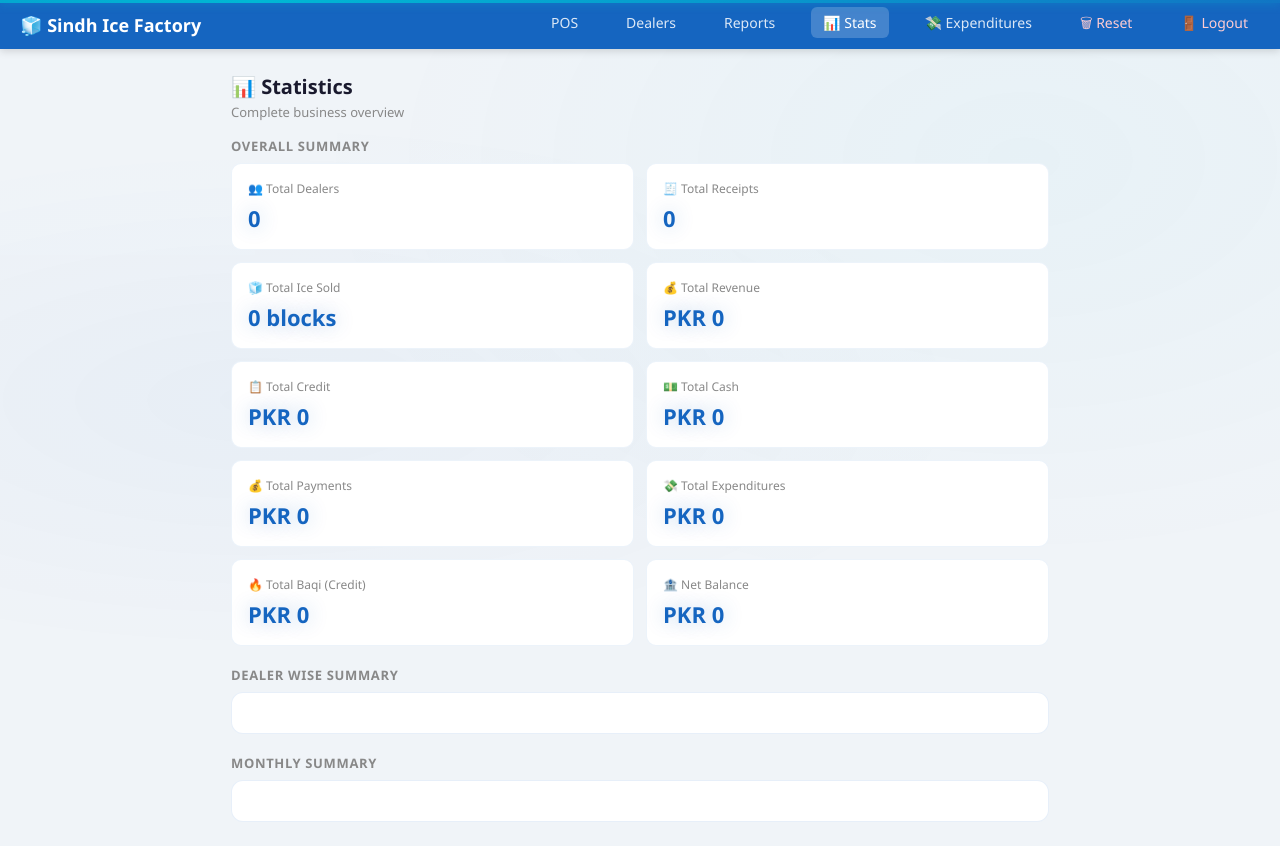
After one commit to huzaifabin5550/sindh-ice-factory, a Python web app: template templates/stats.html in a window 1280 px wide. The commit adds this page. Run offline with Jinja, Linux system fonts and the light colour scheme; the template is opened without the code that fills it, so the values that code supplies are empty.

Commit message:
stats page added

```diff
--- a/app.py
+++ b/app.py
@@ -72,6 +72,11 @@ def monthly():
 @login_required
 def expenditures():
     return render_template('expenditures.html')
+
+    @app.route('/stats')
+@login_required
+def stats():
+    return render_template('stats.html')
 
 @app.route('/reset', methods=['GET', 'POST'])
 @login_required
--- /dev/null
+++ b/static/js/stats.js
@@ -0,0 +1,175 @@
+// ========================================
+// SINDH ICE FACTORY - Stats Logic
+// ========================================
+
+window.onload = async function () {
+  await loadAllStats();
+};
+
+async function loadAllStats() {
+  const dealers = await DB.getDealers();
+  const txns = await fetch('/api/transactions').then(r => r.json());
+  const exps = await fetch('/api/expenditures').then(r => r.json());
+
+  // ── Overall Stats ──
+  const totalIce = txns
+    .filter(t => t.type === 'Credit' || t.type === 'Cash')
+    .reduce((sum, t) => sum + (t.qty || 0), 0);
+  const totalRevenue = txns
+    .filter(t => t.type === 'Credit' || t.type === 'Cash')
+    .reduce((sum, t) => sum + (t.total || 0), 0);
+  const totalCredit = txns
+    .filter(t => t.type === 'Credit')
+    .reduce((sum, t) => sum + (t.total || 0), 0);
+  const totalCash = txns
+    .filter(t => t.type === 'Cash')
+    .reduce((sum, t) => sum + (t.total || 0), 0);
+  const totalPayments = txns
+    .filter(t => t.type === 'Payment')
+    .reduce((sum, t) => sum + (t.total || 0), 0);
+  const totalExp = exps
+    .reduce((sum, e) => sum + (e.amount || 0), 0);
+  const totalBalances = dealers
+    .reduce((sum, d) => sum + (d.balance || 0), 0);
+  const netBalance = totalCash + totalPayments - totalExp;
+
+  document.getElementById('totalDealers').textContent = dealers.length;
+  document.getElementById('totalReceipts').textContent = txns.filter(t => t.type !== 'Payment').length;
+  document.getElementById('totalIce').textContent = totalIce.toLocaleString() + ' blocks';
+  document.getElementById('totalRevenue').textContent = 'PKR ' + totalRevenue.toLocaleString();
+  document.getElementById('totalCredit').textContent = 'PKR ' + totalCredit.toLocaleString();
+  document.getElementById('totalCash').textContent = 'PKR ' + totalCash.toLocaleString();
+  document.getElementById('totalPayments').textContent = 'PKR ' + totalPayments.toLocaleString();
+  document.getElementById('totalExp').textContent = 'PKR ' + totalExp.toLocaleString();
+  document.getElementById('totalBalances').textContent = 'PKR ' + totalBalances.toLocaleString();
+  document.getElementById('netBalance').textContent = 'PKR ' + netBalance.toLocaleString();
+
+  // ── Dealer Wise Stats ──
+  renderDealerStats(dealers, txns);
+
+  // ── Monthly Stats ──
+  renderMonthlyStats(txns, exps);
+}
+
+function renderDealerStats(dealers, txns) {
+  const container = document.getElementById('dealerStats');
+
+  if (dealers.length === 0) {
+    container.innerHTML = '<div style="text-align:center; padding:2rem; color:#aaa;">Koi dealer nahi</div>';
+    return;
+  }
+
+  container.innerHTML = `
+    <table class="txn-table">
+      <thead>
+        <tr>
+          <th>Dealer</th>
+          <th>Ice Kharida</th>
+          <th>Total Credit</th>
+          <th>Total Paid</th>
+          <th>Baqi Balance</th>
+        </tr>
+      </thead>
+      <tbody>
+        ${dealers.map(d => {
+          const dealerTxns = txns.filter(t => t.dealer_id === d.id);
+          const ice = dealerTxns
+            .filter(t => t.type === 'Credit' || t.type === 'Cash')
+            .reduce((sum, t) => sum + (t.qty || 0), 0);
+          const credit = dealerTxns
+            .filter(t => t.type === 'Credit')
+            .reduce((sum, t) => sum + (t.total || 0), 0);
+          const paid = dealerTxns
+            .filter(t => t.type === 'Payment')
+            .reduce((sum, t) => sum + (t.total || 0), 0);
+          const balance = d.balance || 0;
+          const balClass = balance > 0 ? 'text-red' : 'text-green';
+          const balText = balance > 0
+            ? 'PKR ' + balance.toLocaleString()
+            : 'Clear ✅';
+          return `
+            <tr>
+              <td style="font-weight:600;">${d.name}</td>
+              <td class="text-blue">${ice.toLocaleString()} blk</td>
+              <td class="text-red">PKR ${credit.toLocaleString()}</td>
+              <td class="text-green">PKR ${paid.toLocaleString()}</td>
+              <td class="${balClass}" style="font-weight:700;">${balText}</td>
+            </tr>`;
+        }).join('')}
+      </tbody>
+    </table>`;
+}
+
+function renderMonthlyStats(txns, exps) {
+  const container = document.getElementById('monthlyStats');
+
+  // Group by month
+  const months = {};
+  txns.forEach(t => {
+    const month = t.date ? t.date.slice(0, 7) : 'Unknown';
+    if (!months[month]) {
+      months[month] = { cash: 0, credit: 0, payments: 0, ice: 0, exp: 0 };
+    }
+    if (t.type === 'Cash') {
+      months[month].cash += t.total || 0;
+      months[month].ice += t.qty || 0;
+    } else if (t.type === 'Credit') {
+      months[month].credit += t.total || 0;
+      months[month].ice += t.qty || 0;
+    } else if (t.type === 'Payment') {
+      months[month].payments += t.total || 0;
+    }
+  });
+
+  exps.forEach(e => {
+    const month = e.date ? e.date.slice(0, 7) : 'Unknown';
+    if (!months[month]) {
+      months[month] = { cash: 0, credit: 0, payments: 0, ice: 0, exp: 0 };
+    }
+    months[month].exp += e.amount || 0;
+  });
+
+  const sortedMonths = Object.keys(months).sort().reverse();
+
+  if (sortedMonths.length === 0) {
+    container.innerHTML = '<div style="text-align:center; padding:2rem; color:#aaa;">Koi data nahi</div>';
+    return;
+  }
+
+  container.innerHTML = `
+    <table class="txn-table">
+      <thead>
+        <tr>
+          <th>Month</th>
+          <th>Cash</th>
+          <th>Credit</th>
+          <th>Payments</th>
+          <th>Expenditures</th>
+          <th>Ice Sold</th>
+          <th>Net</th>
+        </tr>
+      </thead>
+      <tbody>
+        ${sortedMonths.map(month => {
+          const m = months[month];
+          const monthName = new Date(month + '-01')
+            .toLocaleDateString('en-PK', {
+              month: 'long', year: 'numeric'
+            });
+          const net = m.cash + m.payments - m.exp;
+          return `
+            <tr>
+              <td style="font-weight:600;">${monthName}</td>
+              <td class="text-green">PKR ${m.cash.toLocaleString()}</td>
+              <td class="text-red">PKR ${m.credit.toLocaleString()}</td>
+              <td class="text-blue">PKR ${m.payments.toLocaleString()}</td>
+              <td class="text-red">PKR ${m.exp.toLocaleString()}</td>
+              <td>${m.ice.toLocaleString()} blk</td>
+              <td style="font-weight:700; color:#1565C0;">
+                PKR ${net.toLocaleString()}
+              </td>
+            </tr>`;
+        }).join('')}
+      </tbody>
+    </table>`;
+}
--- a/templates/dealer-detail.html
+++ b/templates/dealer-detail.html
@@ -18,6 +18,7 @@
     <a href="/reports">Reports</a>
     <a href="/monthly">📆 Monthly</a>
   <a href="/expenditures">💸 Expenditures</a>
+  <a href="/stats">📊 Stats</a>
     <a href="/reset" style="color:#ffcdd2;">🗑 Reset</a>
     <a href="/logout" style="color:#ffcdd2;">🚪 Logout</a>
 </div>
--- a/templates/dealers.html
+++ b/templates/dealers.html
@@ -20,6 +20,7 @@
     <a href="/reports">Reports</a>
     <a href="/monthly">📆 Monthly</a>
    <a href="/expenditures">💸 Expenditures</a>
+   <a href="/stats">📊 Stats</a>
     <a href="/reset" style="color:#ffcdd2;">🗑 Reset</a>
     <a href="/logout" style="color:#ffcdd2;">🚪 Logout</a>
   </div>
--- a/templates/expenditures.html
+++ b/templates/expenditures.html
@@ -20,6 +20,7 @@
     <a href="/reports">Reports</a>
     <a href="/monthly">📆 Monthly</a>
     <a href="/expenditures" class="active">Expenditures</a>
+    <a href="/stats">📊 Stats</a>
     <a href="/reset" style="color:#ffcdd2;">🗑 Reset</a>
     <a href="/logout" style="color:#ffcdd2;">🚪 Logout</a>
   </div>
--- a/templates/index.html
+++ b/templates/index.html
@@ -20,6 +20,7 @@
     <a href="/reports">Reports</a>
     <a href="/monthly">📆 Monthly</a>
     <a href="/expenditures">💸 Expenditures</a>
+    <a href="/stats">📊 Stats</a>
     <a href="/reset" style="color:#ffcdd2;">🗑 Reset</a>
     <a href="/logout" style="color:#ffcdd2;">🚪 Logout</a>
   </div>
--- a/templates/reports.html
+++ b/templates/reports.html
@@ -20,6 +20,7 @@
     <a href="/reports" class="active">Reports</a>
     <a href="/monthly">📆 Monthly</a>
     <a href="/expenditures">💸 Expenditures</a>
+    <a href="/stats">📊 Stats</a>
     <a href="/reset" style="color:#ffcdd2;">🗑 Reset</a>
     <a href="/logout" style="color:#ffcdd2;">🚪 Logout</a>
   </div>
--- /dev/null
+++ b/templates/stats.html
@@ -0,0 +1,105 @@
+<!DOCTYPE html>
+<html lang="en">
+<head>
+  <meta charset="UTF-8" />
+  <meta name="viewport" content="width=device-width, initial-scale=1.0"/>
+  <title>Sindh Ice Factory — Stats</title>
+  <link rel="stylesheet" href="/static/css/style.css" />
+</head>
+<body>
+
+<nav class="navbar">
+  <div class="navbar-brand">
+    <a href="/" style="color:white; text-decoration:none;">
+      🧊 Sindh Ice Factory
+    </a>
+  </div>
+  <div class="navbar-links">
+    <a href="/">POS</a>
+    <a href="/dealers">Dealers</a>
+    <a href="/reports">Reports</a>
+    <a href="/stats" class="active">📊 Stats</a>
+    <a href="/expenditures">💸 Expenditures</a>
+    <a href="/reset" style="color:#ffcdd2;">🗑 Reset</a>
+    <a href="/logout" style="color:#ffcdd2;">🚪 Logout</a>
+  </div>
+</nav>
+
+<div class="container">
+
+  <div style="margin-bottom:16px;">
+    <h2 style="font-size:20px; font-weight:600;">📊 Statistics</h2>
+    <p style="font-size:13px; color:#888; margin-top:3px;">
+      Complete business overview
+    </p>
+  </div>
+
+  <!-- Overall Stats -->
+  <div class="card-title" style="margin-bottom:8px;">
+    Overall Summary
+  </div>
+  <div class="stats-grid" style="grid-template-columns:repeat(2,1fr); margin-bottom:20px;">
+    <div class="stat-card">
+      <div class="s-label">👥 Total Dealers</div>
+      <div class="s-value text-blue" id="totalDealers">0</div>
+    </div>
+    <div class="stat-card">
+      <div class="s-label">🧾 Total Receipts</div>
+      <div class="s-value text-blue" id="totalReceipts">0</div>
+    </div>
+    <div class="stat-card">
+      <div class="s-label">🧊 Total Ice Sold</div>
+      <div class="s-value text-blue" id="totalIce">0 blocks</div>
+    </div>
+    <div class="stat-card">
+      <div class="s-label">💰 Total Revenue</div>
+      <div class="s-value text-green" id="totalRevenue">PKR 0</div>
+    </div>
+    <div class="stat-card">
+      <div class="s-label">📋 Total Credit</div>
+      <div class="s-value text-red" id="totalCredit">PKR 0</div>
+    </div>
+    <div class="stat-card">
+      <div class="s-label">💵 Total Cash</div>
+      <div class="s-value text-green" id="totalCash">PKR 0</div>
+    </div>
+    <div class="stat-card">
+      <div class="s-label">💰 Total Payments</div>
+      <div class="s-value text-green" id="totalPayments">PKR 0</div>
+    </div>
+    <div class="stat-card">
+      <div class="s-label">💸 Total Expenditures</div>
+      <div class="s-value text-red" id="totalExp">PKR 0</div>
+    </div>
+    <div class="stat-card">
+      <div class="s-label">🔥 Total Baqi (Credit)</div>
+      <div class="s-value text-red" id="totalBalances">PKR 0</div>
+    </div>
+    <div class="stat-card">
+      <div class="s-label">🏦 Net Balance</div>
+      <div class="s-value text-blue" id="netBalance">PKR 0</div>
+    </div>
+  </div>
+
+  <!-- Dealer Wise Stats -->
+  <div class="card-title" style="margin-bottom:8px;">
+    Dealer Wise Summary
+  </div>
+  <div class="card" style="margin-bottom:20px;">
+    <div id="dealerStats"></div>
+  </div>
+
+  <!-- Monthly Stats -->
+  <div class="card-title" style="margin-bottom:8px;">
+    Monthly Summary
+  </div>
+  <div class="card">
+    <div id="monthlyStats"></div>
+  </div>
+
+</div>
+
+<script src="/static/js/storage.js"></script>
+<script src="/static/js/stats.js"></script>
+</body>
+</html>
```
